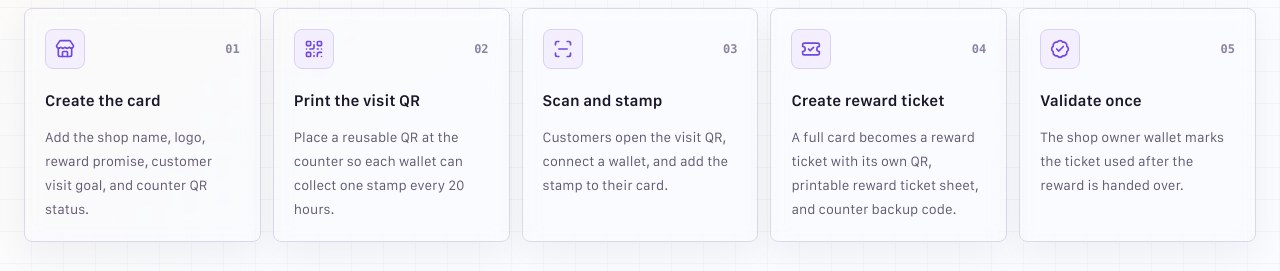
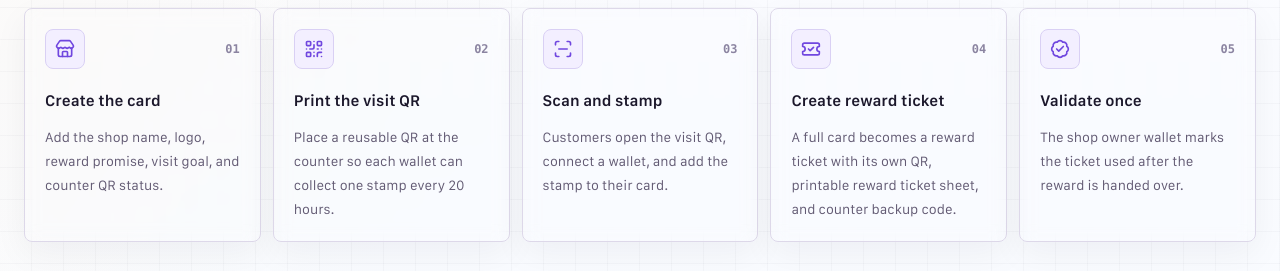
Before and after one commit to h4shisupply/celo-noodl3, a Next.js app: page / in a window 1280 px wide. Shown: the part 1240-1511 px from the top of the page. Built offline with nearby package versions, Linux system fonts and the light colour scheme; no server answers.

Commit message:
Polish homepage setup wording

```diff
--- a/components/home-page.tsx
+++ b/components/home-page.tsx
@@ -705,7 +705,7 @@ const enHomeCopy: HomeCopy = {
     steps: [
       {
         title: "Create the card",
-        description: "Add the shop name, logo, reward promise, customer visit goal, and counter QR status."
+        description: "Add the shop name, logo, reward promise, visit goal, and counter QR status."
       },
       {
         title: "Print the visit QR",
```
